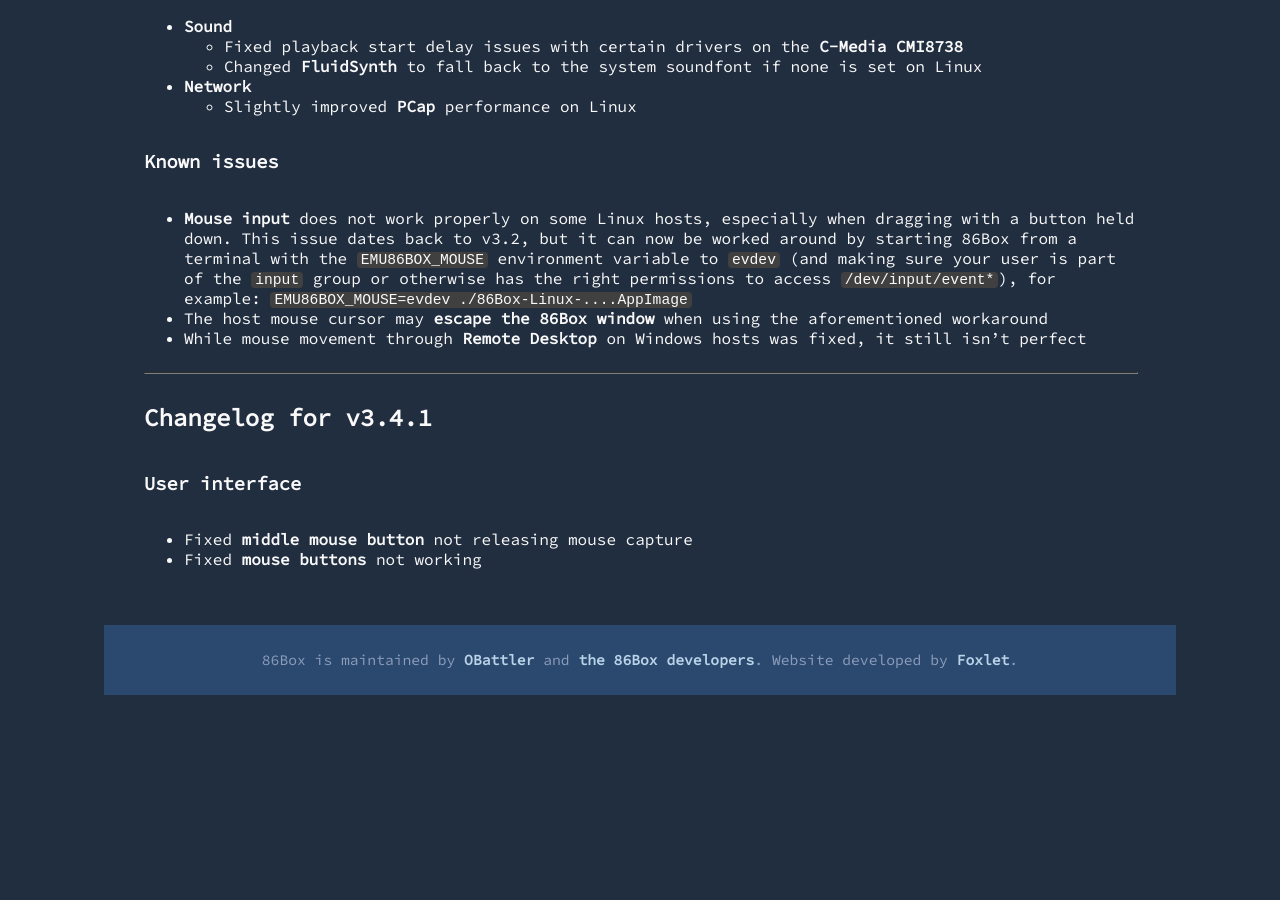
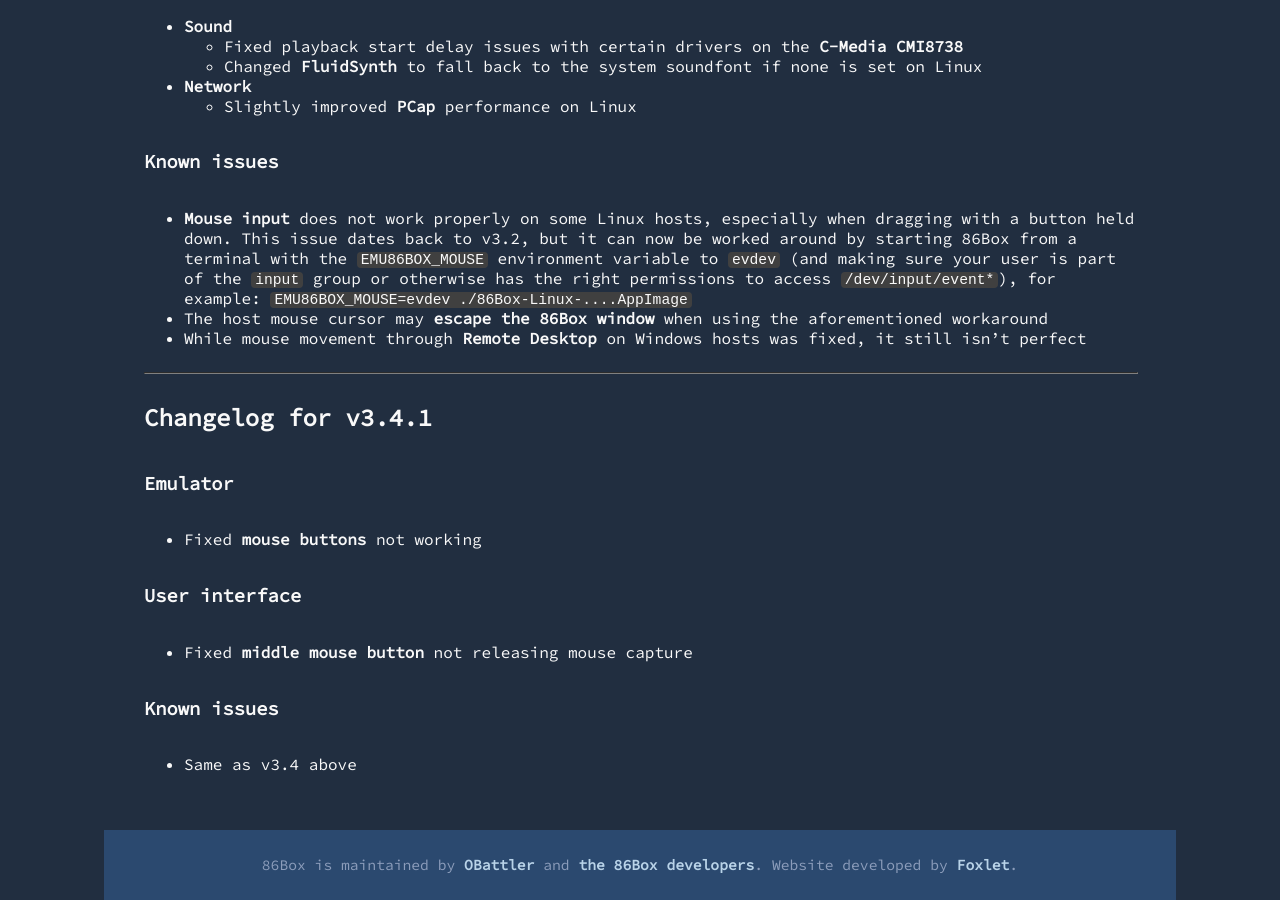
Before and after one commit to 86Box/86box.github.io, a Jekyll site: the page built from _posts/2022-04-20-86box-v3-4.md, in a window 1280 px wide and 900 px high, scrolled down 2458 px. Built offline with Jekyll 4.4.1, drawn with Linux system fonts in a browser that asks for light colours; before the commit the page ends 3153 px from its top, so only the background shows below that.

Commit message:
Clarify v3.4.1 known issues are the same

```diff
--- a/_posts/2022-04-20-86box-v3-4.md
+++ b/_posts/2022-04-20-86box-v3-4.md
@@ -69,7 +69,14 @@
 
 ## <a name="v3-4-1" />Changelog for v3.4.1
 
+### Emulator
+
+* Fixed **mouse buttons** not working
+
 ### User interface
 
 * Fixed **middle mouse button** not releasing mouse capture
-* Fixed **mouse buttons** not working
+
+### Known issues
+
+* Same as v3.4 above
```
